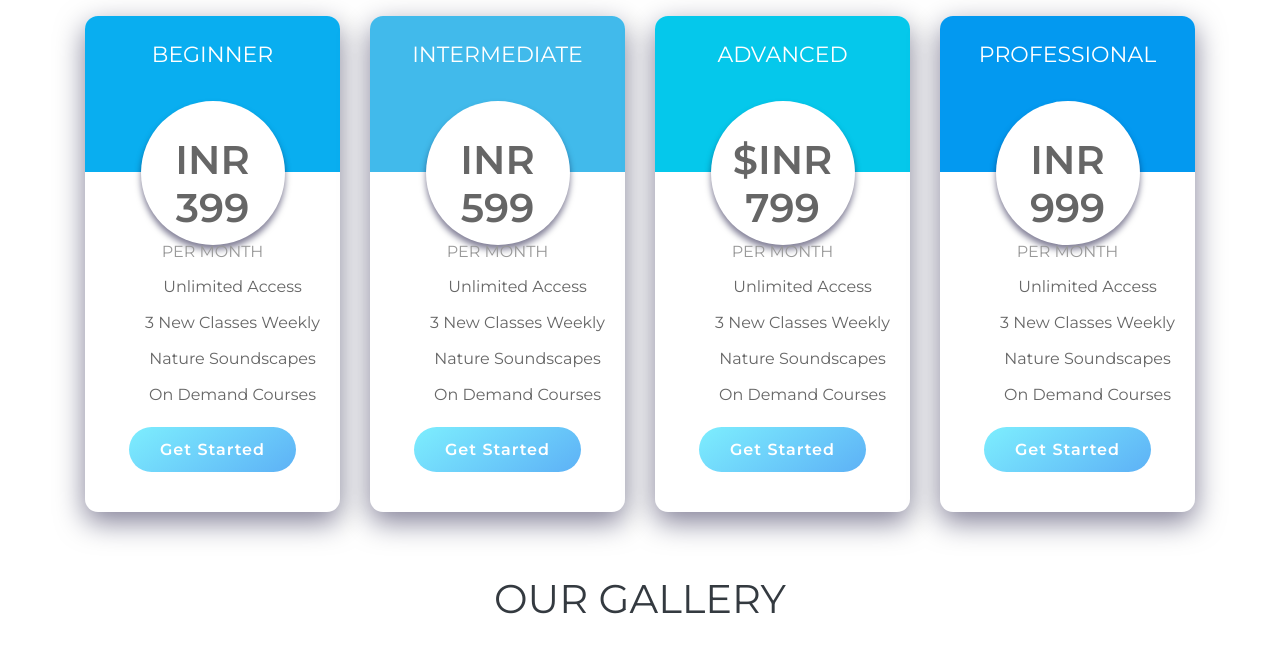
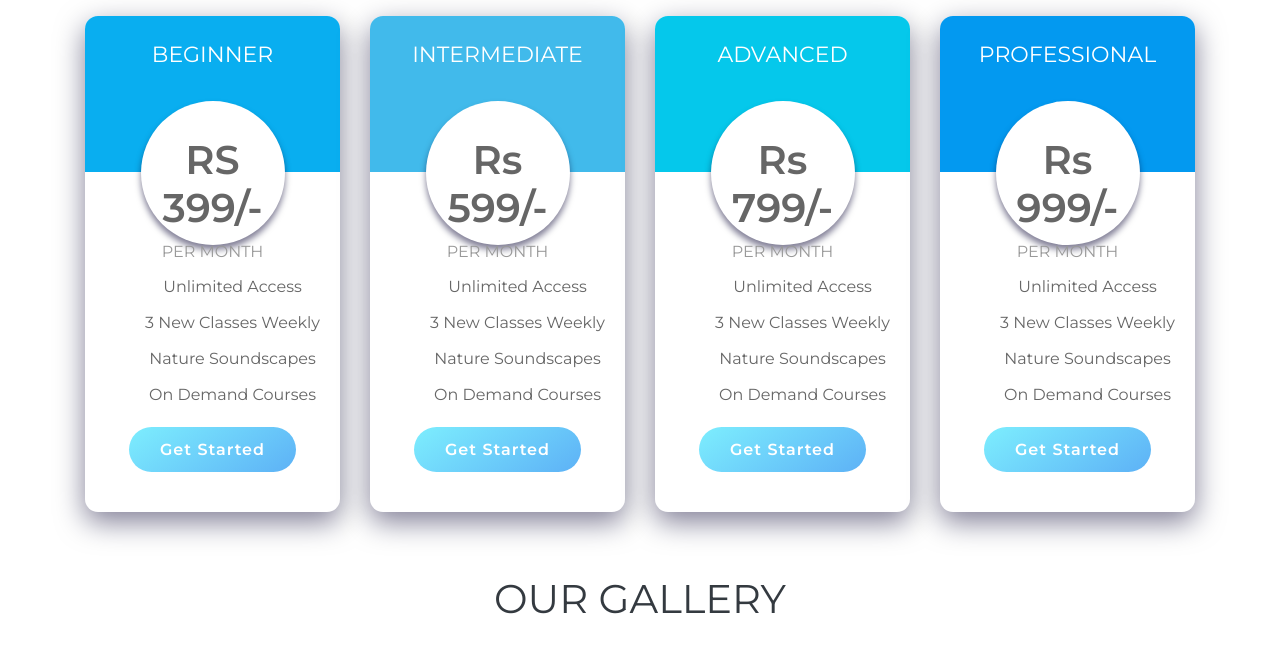
Before and after one commit to gagan19620/yoga2, a plain HTML site: page index.html in a window 1280 px wide. Shown: the part 2720-3377 px from the top of the page. Drawn offline with nearby package versions, Linux system fonts and the light colour scheme; files whose address does not match are found by name.

Commit message:
Update index.html

```diff
--- a/index.html
+++ b/index.html
@@ -282,7 +282,7 @@ Everything works in rhythms.
                               <h4>Beginner</h4>
                           </div>
                           <div class="price-sec">
-                              <h3>INR 399</h3>
+                              <h3>RS 399/-</h3>
                               <p>Per Month</p>
                           </div>
                           <ul>
@@ -301,7 +301,7 @@ Everything works in rhythms.
                             <h4>Intermediate</h4>
                         </div>
                         <div class="price-sec">
-                            <h3>INR 599</h3>
+                            <h3>Rs 599/-</h3>
                             <p>Per Month</p>
                         </div>
                         <ul>
@@ -320,7 +320,7 @@ Everything works in rhythms.
                             <h4>Advanced</h4>
                         </div>
                         <div class="price-sec">
-                            <h3>$INR 799</h3>
+                            <h3>Rs 799/-</h3>
                             <p>Per Month</p>
                         </div>
                         <ul>
@@ -339,7 +339,7 @@ Everything works in rhythms.
                             <h4>Professional</h4>
                         </div>
                         <div class="price-sec">
-                            <h3>INR 999</h3>
+                            <h3>Rs 999/-</h3>
                             <p>Per Month</p>
                         </div>
                         <ul>
```
